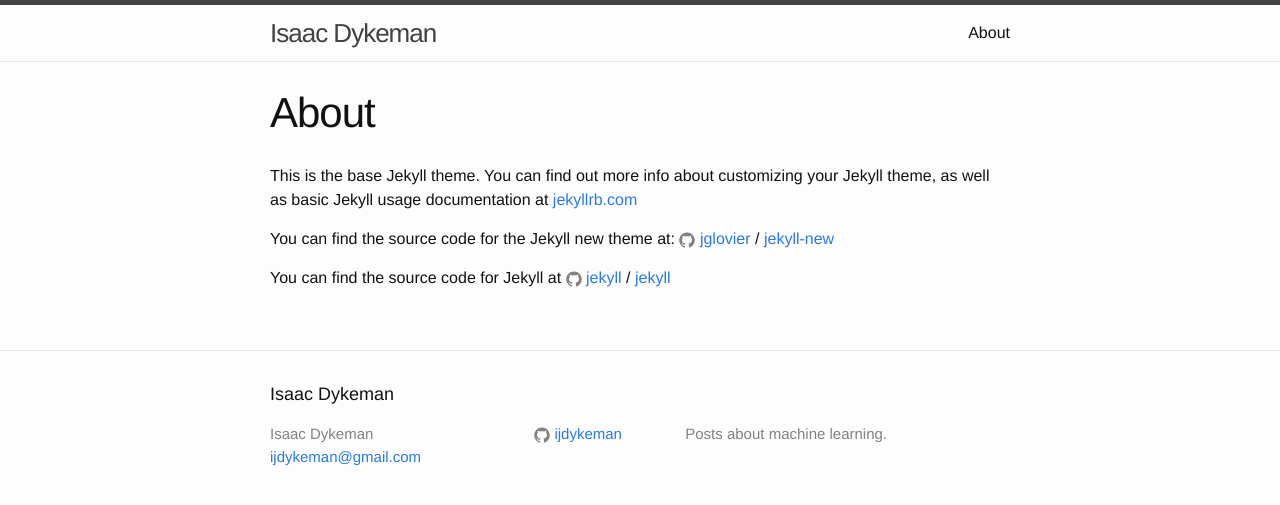
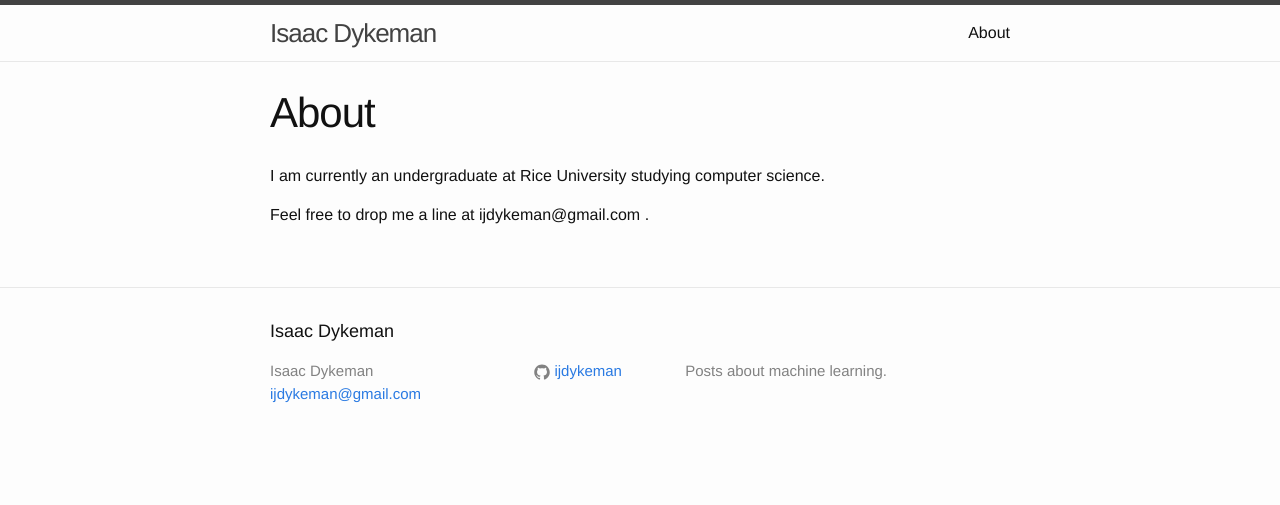
Before and after one commit to IJDykeman/ijdykeman.github.io, a Jekyll site: the page built from about.md, in a window 1280 px wide. Shown: the top 505 px of the page. Built offline with Jekyll 4.4.1, drawn with Linux system fonts in a browser that asks for light colours.

Commit message:
autocommit of a content change

```diff
--- a/about.md
+++ b/about.md
@@ -4,12 +4,6 @@
 permalink: /about/
 ---
 
-This is the base Jekyll theme. You can find out more info about customizing your Jekyll theme, as well as basic Jekyll usage documentation at [jekyllrb.com](http://jekyllrb.com/)
+I am currently an undergraduate at Rice University studying computer science.
 
-You can find the source code for the Jekyll new theme at:
-{% include icon-github.html username="jglovier" %} /
-[jekyll-new](https://github.com/jglovier/jekyll-new)
-
-You can find the source code for Jekyll at
-{% include icon-github.html username="jekyll" %} /
-[jekyll](https://github.com/jekyll/jekyll)
+Feel free to drop me a line at ijdykeman@gmail.com .
```
